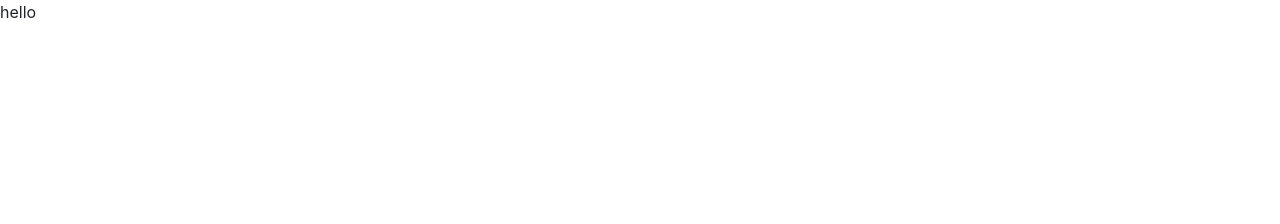
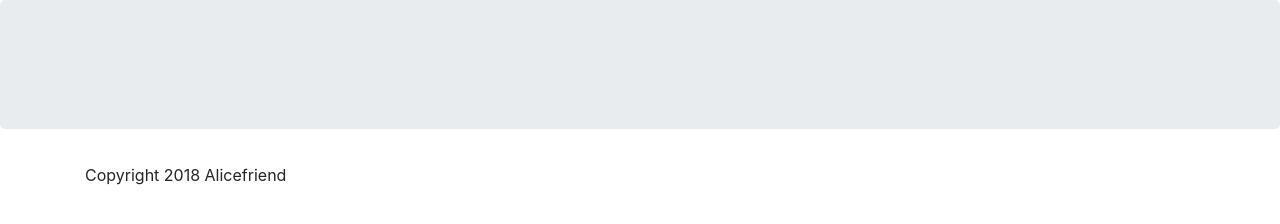
Before and after one commit to alicefriend/quickvote, a website: page index.html in a window 1280 px wide. Drawn offline with nearby package versions, Linux system fonts and the light colour scheme.

Commit message:
container, row, col

```diff
--- a/index.html
+++ b/index.html
@@ -9,11 +9,43 @@
     <link rel="stylesheet" href="node_modules/bootstrap/dist/css/bootstrap.min.css">
     </head>
     <body>
-        hello
-        <!-- jQuery first, then Popper.js, then Bootstrap JS. -->
-        <script src="node_modules/jquery/dist/jquery.slim.min.js"></script>
-        <script src="node_modules/popper.js/dist/umd/popper.min.js"></script>
-        <script src="node_modules/bootstrap/dist/js/bootstrap.min.js"></script>
+        <header class="jumbotron">
+            <div class="container">
+                <div class="row">
+                    <div class="col-12 col-sm-6">
+
+                    </div>
+                    <div class="col-12 col-sm-6">
+
+                    </div>
+                </div>
+            </div>
+        </header>
+        <div class="container">
+            <div class="row">
+                <div class="col-12 col-sm-4 col-md-3">
+
+                </div>
+                <div class="col col-sm col-md">
+
+                </div>
+            </div>
+            <div class="row">
+                <div class="col col-sm col-md">
+
+                </div>
+            </div>
+        </div>
+        <footer class="container">
+            <div class="row">
+                <div class="col-auto">
+                    <p>Copyright 2018 Alicefriend</p>
+                </div>
+            </div>
+        </footer>
     </body>
-
+    <!-- jQuery first, then Popper.js, then Bootstrap JS. -->
+    <script src="node_modules/jquery/dist/jquery.slim.min.js"></script>
+    <script src="node_modules/popper.js/dist/umd/popper.min.js"></script>
+    <script src="node_modules/bootstrap/dist/js/bootstrap.min.js"></script>
 </html>
```
